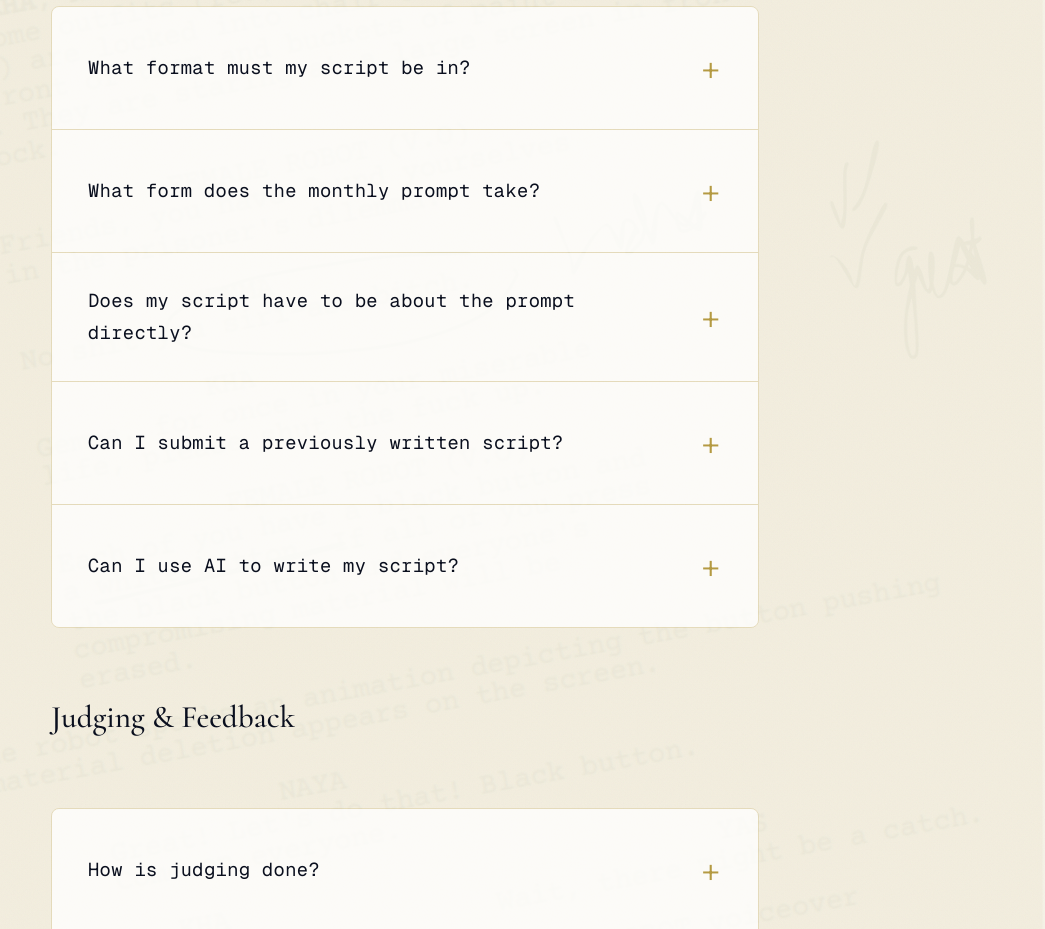
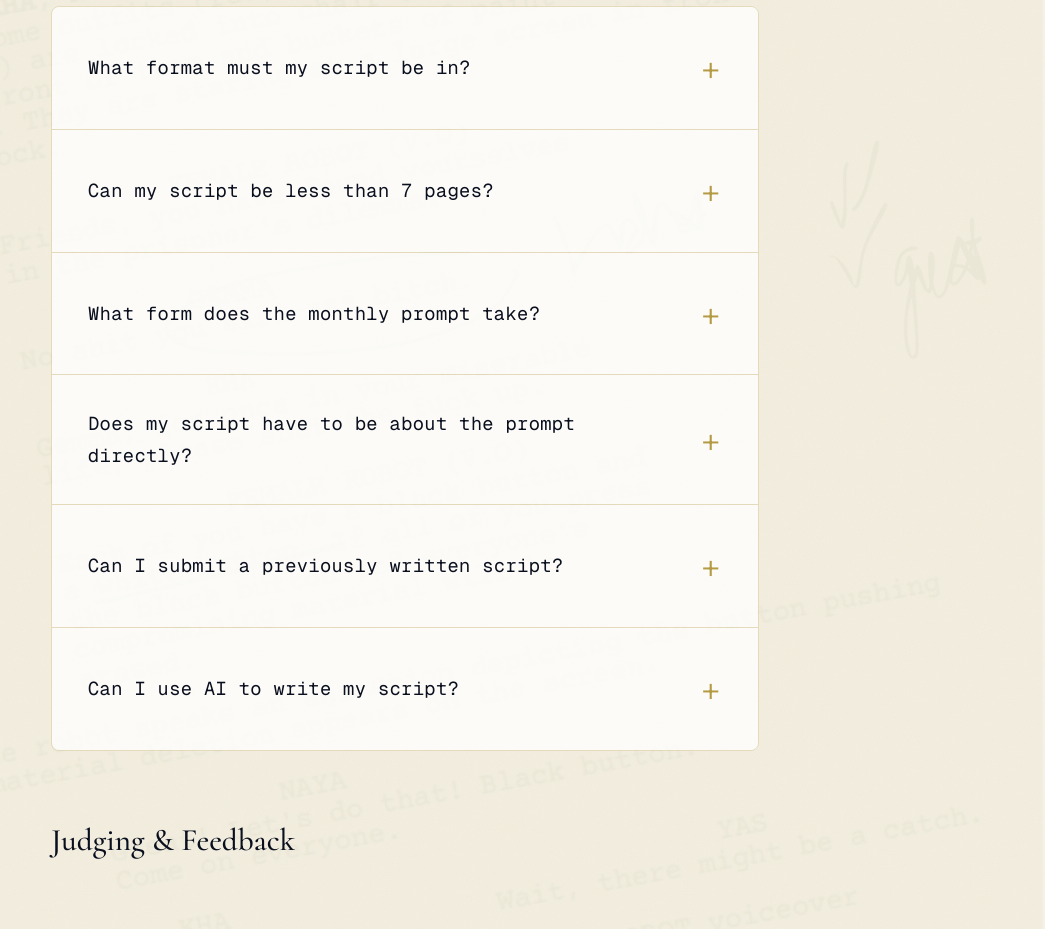
Before and after one commit to salimahi/7in7, a plain HTML site: page faq.html in a window 1280 px wide. Shown: the part 2060-2989 px from the top of the page, without its empty margins (235-1280 px from the left). Drawn offline with nearby package versions, Linux system fonts and the light colour scheme.

Commit message:
Update FAQ with new script length question and sample
Added a new FAQ item about script length and provided a sample screenplay link.

```diff
--- a/faq.html
+++ b/faq.html
@@ -127,8 +127,16 @@
         <div class="faq-item">
           <div class="faq-question">What format must my script be in?</div>
           <div class="faq-answer">
-            <p>Your script must be submitted as a PDF file in standard screenplay format: sluglines, action lines, and dialogue blocks. It must be no more than 7 pages, not counting a title page; fewer pages are allowed. The font must be 12pt Courier, fixed width and the margins must be 1.5 inches on the left and 1 inch on the right, top and bottom. Page numbers should be in the top right corner, starting on page 2. Formatting is one of the 7 scored categories, so take it seriously.</p>
+            <p>Your script must be submitted as a PDF file in standard screenplay format: sluglines, action lines, and dialogue blocks. The font must be 12pt Courier, fixed width and the margins must be 1.5 inches on the left and 1 inch on the right, top and bottom. Page numbers should be in the top right corner, starting on page 2. Formatting is one of the 7 scored categories, so take it seriously.</p>
+            <p>Here is a <a href="https://drive.google.com/file/d/1W1BzY0I5wXx5RqFhCNNWyM-mJiB1EJek/view">sample screenplay</a> with some do's and don'ts on the last page</p>
             <p>Your PDF must contain no identifying information. If you include a title page, it should feature the script title only, with no author name. Judging is conducted blind.</p>
+          </div>
+        </div>
+
+        <div class="faq-item">
+          <div class="faq-question">Can my script be less than 7 pages?</div>
+          <div class="faq-answer">
+            <p>Yes. Your script can be less than 7 pages with no penalty.</p>
           </div>
         </div>
 
```
